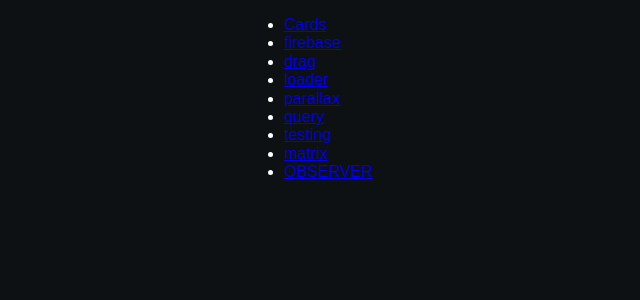
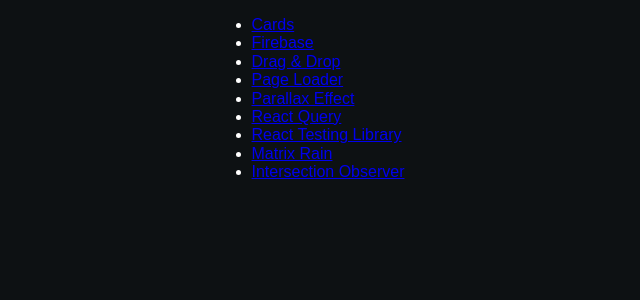
Before and after one commit to jainChetan81/examples, a Next.js app: page / in a window 1280 px wide. Shown: the top 300 px of the page, without its empty margins (332-972 px from the left). Built offline with nearby package versions, Linux system fonts and the light colour scheme.

Commit message:
refactored index page

```diff
--- a/pages/index.tsx
+++ b/pages/index.tsx
@@ -15,42 +15,42 @@
 				</li>
 				<li>
 					<Link href="/firebase">
-						<a>firebase</a>
+						<a>Firebase</a>
 					</Link>
 				</li>
 				<li>
 					<Link href="/drag">
-						<a>drag</a>
+						<a>Drag & Drop</a>
 					</Link>
 				</li>
 				<li>
 					<Link href="/loader">
-						<a>loader</a>
+						<a>Page Loader</a>
 					</Link>
 				</li>
 				<li>
 					<Link href="/parallax">
-						<a>parallax</a>
+						<a>Parallax Effect</a>
 					</Link>
 				</li>
 				<li>
 					<Link href="/query">
-						<a>query</a>
+						<a>React Query</a>
 					</Link>
 				</li>
 				<li>
 					<Link href="/testing">
-						<a>testing</a>
+						<a>React Testing Library</a>
 					</Link>
 				</li>
 				<li>
 					<Link href="/matrix">
-						<a>matrix</a>
+						<a>Matrix Rain</a>
 					</Link>
 				</li>
 				<li>
-					<Link href="/OBSERVER">
-						<a>OBSERVER</a>
+					<Link href="/observer">
+						<a>Intersection Observer</a>
 					</Link>
 				</li>
 			</ul>
```
